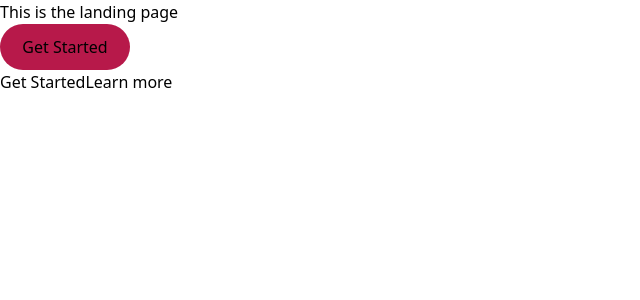
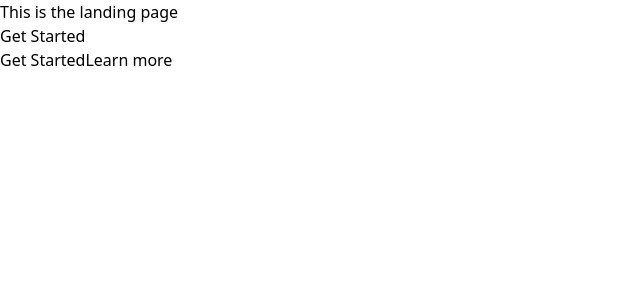
Before and after one commit to techstartucalgary/lifeline, a React (Create React App) app in the folder client/: page / in a window 1280 px wide. Shown: the top 300 px of the page, without its empty margins (0-640 px from the left). Built offline with nearby package versions, Linux system fonts and the light colour scheme.

Commit message:
styled button with tailwind + loader in progress

```diff
--- a/client/src/components/Button.tsx
+++ b/client/src/components/Button.tsx
@@ -3,10 +3,6 @@ import React from "react";
 interface Props {
   width: string;
   height: string;
-  padding: string;
-  colour: string;
-  radius: string;
-  gap: string;
   onClick: () => void;
   children: any;
 }
@@ -14,25 +10,11 @@ interface Props {
 const Button: React.FC<Props> = ({
   width,
   height,
-  padding,
-  colour,
-  radius,
-  gap,
   onClick,
   children
   }) => {
   return (
-    <button
-      onClick={onClick}
-      style={{
-        width,
-        height,
-        padding,
-        backgroundColor: colour,
-        borderRadius: radius,
-        gap
-      }}
-    >
+    <button className='bg-burgundy p-0 gap-2'>
     {children}
     </button>
   );
--- a/client/src/pages/Landing.tsx
+++ b/client/src/pages/Landing.tsx
@@ -10,10 +10,6 @@ export default function About() {
       <Button
         width = "130px"
         height = "46px"
-        padding = "0px"
-        colour = "#B7194A"
-        radius = "100px"
-        gap = "8px"
         children = "Get Started"
         onClick={() => console.log("The button has been clicked")}
         />
--- a/client/src/pages/Loading.tsx
+++ b/client/src/pages/Loading.tsx
@@ -1,4 +1,5 @@
 import { Link } from "react-router-dom";
+import logo from "../assets/loading.gif";
 
 export default function About() {
   return (
@@ -9,6 +10,27 @@ export default function About() {
       <nav>
         <Link to="/review">Todo: Redirect to Review/Edit page</Link>
       </nav>
+      <svg
+          className="animate-spin"
+          fill="none"
+          height="25"
+          viewBox="0 0 24 24"
+          width="24"
+          xmlns="http://www.w3.org/2000/svg"
+        >
+      <path
+          clip-rule="evenodd"
+          d="M12 19C15.866 19 19 15.866 19 12C19 8.13401 15.866 5 12 5C8.13401 5 5 8.13401 5 12C5 15.866 8.13401 19 12 19ZM12 22C17.5228 22 22 17.5228 22 12C22 6.47715 17.5228 2 12 2C6.47715 2 2 6.47715 2 12C2 17.5228 6.47715 22 12 22Z"
+          fill="#FFB2BC"
+          fill-rule="evenodd"
+          opacity="0.2"/>
+      <path
+          d="M2 12C2 6.47715 6.47715 2 12 2V5C8.13401 5 5 8.13401 5 12H2Z"
+          fill="#E6416A"
+        />
+      </svg>
     </>
   );
+
+
 }
--- a/client/tailwind.config.js
+++ b/client/tailwind.config.js
@@ -2,6 +2,9 @@
 module.exports = {
   content: ["./src/*.{tsx}"],
   theme: {
+    colors: {
+      'burgundy': '#B7194A',
+    },
     extend: {},
   },
   plugins: [],
```
Also changed, not shown: 1 other file (tests, documents, lock files or other folders).
